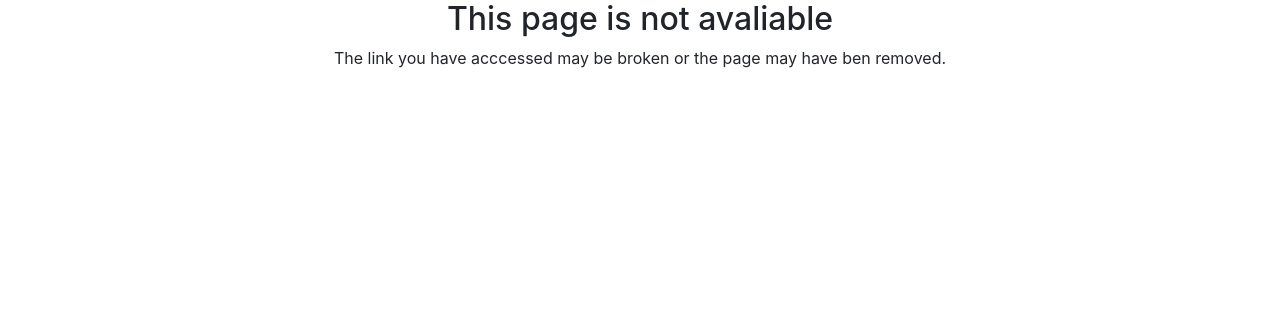
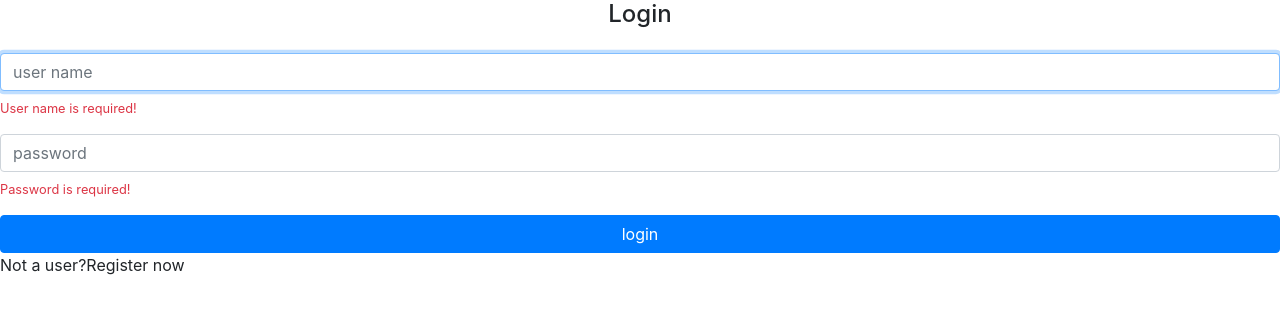
Before and after one commit to edsonsenna/aprendizadoalura-angularpt1, an Angular app: page / in a window 1280 px wide. Shown: the top 314 px of the page. Built offline with nearby package versions, Linux system fonts and the light colour scheme.

Commit message:
Created Login Page and Validation

```diff
--- a/src/app/app.module.ts
+++ b/src/app/app.module.ts
@@ -5,6 +5,7 @@
 import { AppRoutingModule } from './app.routing.module';
 import { ErrorsModule } from './errors/errors.module';
 import { PhotosModule } from './photos/photos.module';
+import { HomeModule } from './home/home.module';
 
 @NgModule({
   declarations: [
@@ -14,7 +15,8 @@
     AppRoutingModule,
     BrowserModule,
     ErrorsModule,
-    PhotosModule
+    PhotosModule,
+    HomeModule
   ],
   providers: [],
   bootstrap: [AppComponent]
--- a/src/app/app.routing.module.ts
+++ b/src/app/app.routing.module.ts
@@ -5,8 +5,10 @@
 import { PhotoFormComponent } from './photos/photo-form/photo-form.component';
 import { NotFoundComponent } from './errors/not-found/not-found.component';
 import { PhotoListResolver } from './photos/photo-list/photo-list.resolver';
+import { SigninComponent } from './home/signin/signin.component';
 
 const routes: Routes = [
+    { path: '' , component: SigninComponent},
     { path: 'user/:userName' , component: PhotoListComponent, resolve: { photos: PhotoListResolver }},
     { path: 'p/add' , component: PhotoFormComponent},
     { path: '**', component: NotFoundComponent }
--- /dev/null
+++ b/src/app/home/signin/signin.component.html
@@ -0,0 +1,40 @@
+<h4 class="text-center">Login</h4>
+
+<form [formGroup]="loginForm" class="form mt-4">
+
+    <div class="form-group">
+        <input
+            class="form-control"
+            placeholder="user name"
+            formControlName="userName"
+            autofocus>
+        <small
+            *ngIf="loginForm.get('userName').errors?.required"
+            class="text-danger d-block mt-2">
+            User name is required!
+        </small>
+    </div>
+
+    <div class="form-group">
+        <input
+            type="password"
+            class="form-control"
+            placeholder="password"
+            formControlName="password">
+
+        <small
+            *ngIf="loginForm.get('password').errors?.required"
+            class="text-danger d-block mt-2">
+            Password is required!
+         </small>
+    </div>
+
+    <button
+        type="submit"
+        class="btn btn-primary btn-block">
+        login
+    </button>
+
+</form>
+
+<p>Not a user?<a>Register now</a></p>
--- /dev/null
+++ b/src/app/home/signin/signin.component.ts
@@ -0,0 +1,19 @@
+import { Component } from '@angular/core';
+import { FormGroup, FormBuilder, Validators } from '@angular/forms';
+
+@Component({
+    templateUrl: './signin.component.html'
+})
+export class SigninComponent {
+
+    loginForm: FormGroup;
+
+    constructor(private formBuilder: FormBuilder) {}
+
+    ngOnInit() {
+        this.loginForm = this.formBuilder.group({
+            userName: ['', Validators.required],
+            password: ['', Validators.required]
+        });
+    }
+}
```
Also changed, not shown: src/app/home/home.module.ts (added, +11 -0 lines).
